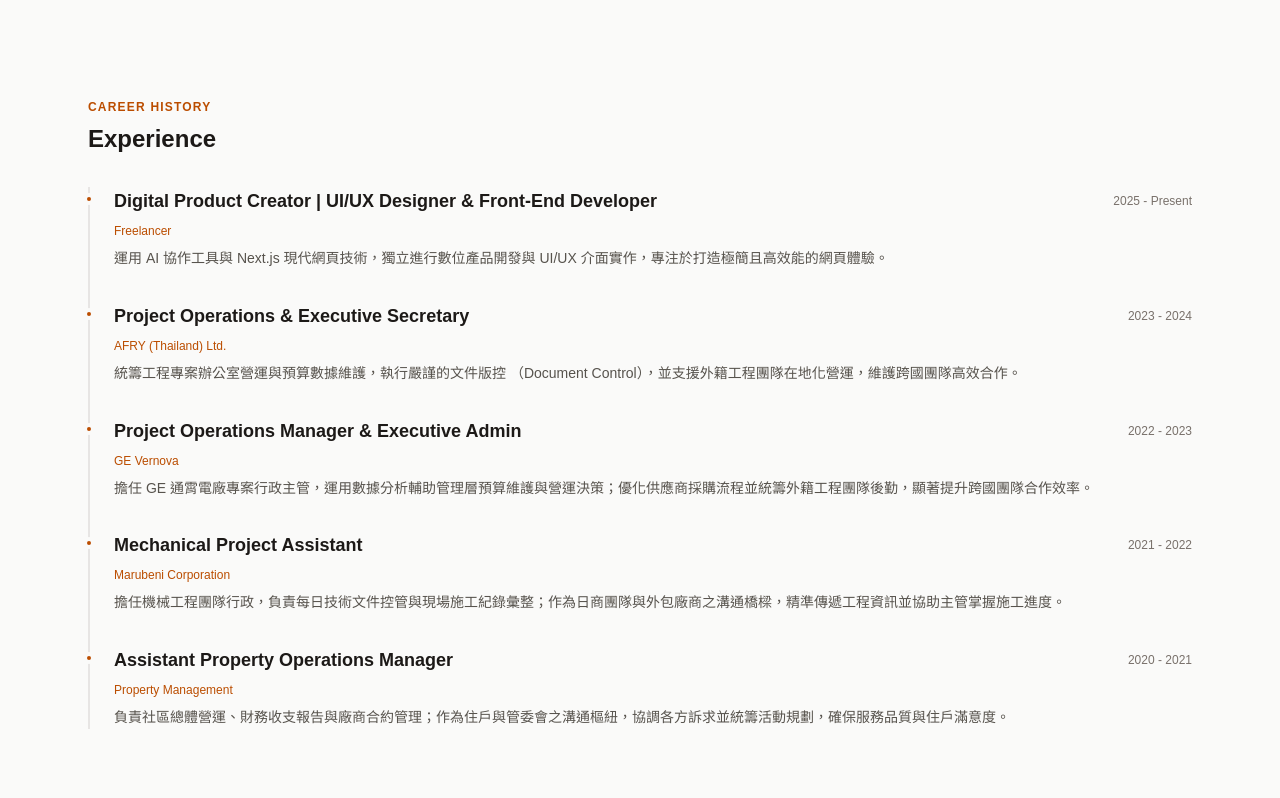
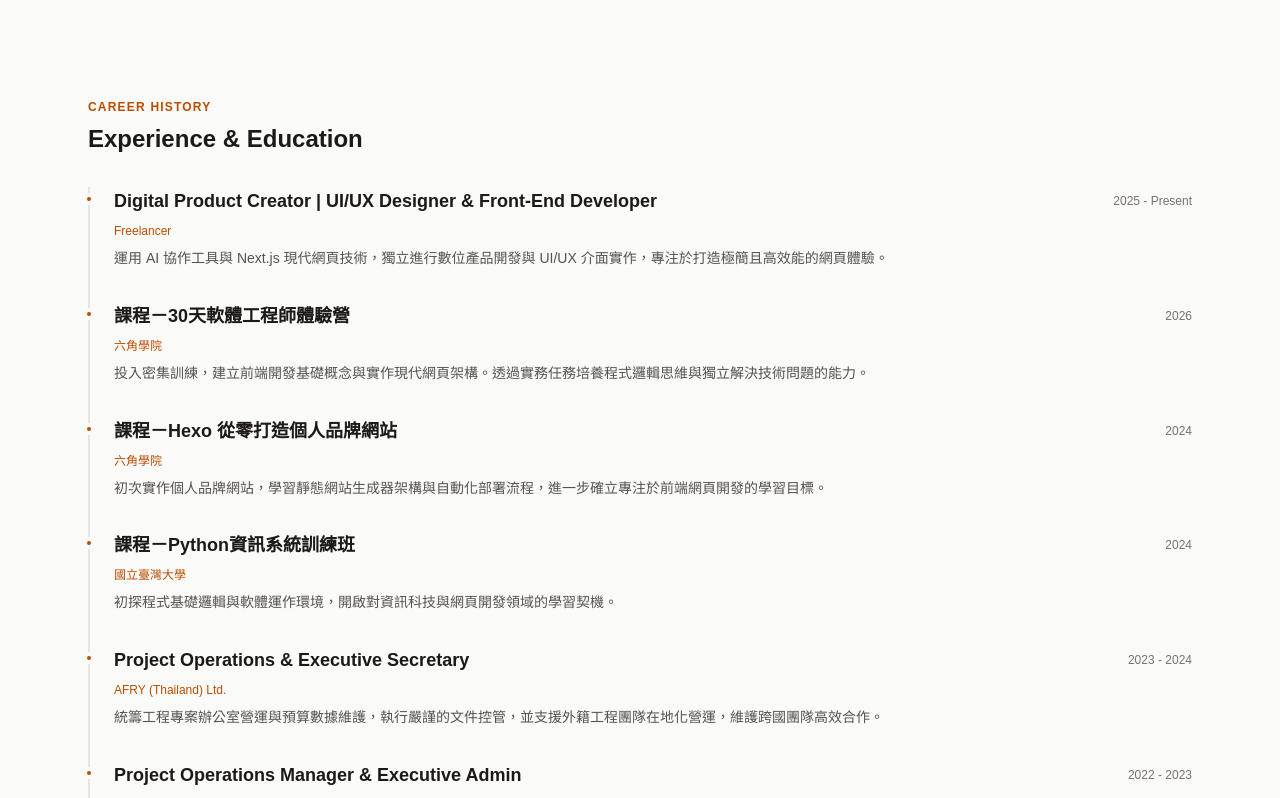
Before and after one commit to if8mile/PIXELOGIC, a Next.js app: page / in a window 1280 px wide. Shown: the part 860-1658 px from the top of the page. Built offline with nearby package versions, Linux system fonts and the light colour scheme.

Commit message:
update: refine food picker UI and style

```diff
--- /dev/null
+++ b/RevealCard.tsx
@@ -0,0 +1,44 @@
+'use client'; // Next.js 需要這行才能在瀏覽器端執行滑動監聽
+
+import { useEffect, useRef, useState } from 'react';
+
+export default function RevealCard({ children }) {
+  const [isVisible, setIsVisible] = useState(false);
+  const ref = useRef(null);
+
+  useEffect(() => {
+    // 使用瀏覽器內建的 IntersectionObserver 來監聽卡片是否滑入畫面
+    const observer = new IntersectionObserver(
+      ([entry]) => {
+        if (entry.isIntersecting) {
+          setIsVisible(true);
+          observer.unobserve(entry.target); // 只要浮現過一次就停止監聽，保持效能
+        }
+      },
+      { threshold: 0.15 } // 參數 0.15 代表卡片露出 15% 時就會觸發動畫
+    );
+
+    if (ref.current) {
+      observer.observe(ref.current);
+    }
+
+    return () => {
+      if (ref.current) observer.unobserve(ref.current);
+    };
+  }, []);
+
+  return (
+    <div
+      ref={ref}
+      // 這裡就是 Tailwind CSS 發揮魅力的地方：
+      // duration-700 控制動畫長度，ease-out 讓動作有自然的減速感
+      className={`transition-all duration-700 ease-out ${
+        isVisible
+          ? 'opacity-100 translate-y-0'
+          : 'opacity-0 translate-y-8' // 還沒滑到時，透明度 0 且往下沉一點點 (translate-y-8)
+      }`}
+    >
+      {children}
+    </div>
+  );
+}
--- a/app/page.tsx
+++ b/app/page.tsx
@@ -1,5 +1,6 @@
 'use client';
 import Image from 'next/image';
+import RevealCard from '../RevealCard';
 import { useState, useEffect } from 'react';
 import { ThemeToggle } from '../components/ThemeToggle';
 import {
@@ -685,6 +686,8 @@ export default function Home() {
       </header>
 
       <main className="max-w-6xl mx-auto px-6 space-y-32 py-12">
+
+
         {/* 1. About/主視覺 Section */}
         <section id="about" className="min-h-[calc(100vh-5rem)] flex flex-col justify-between py-12">
           <div className="grid grid-cols-1 lg:grid-cols-12 gap-12 lg:gap-16 items-end my-auto">
@@ -706,7 +709,7 @@ export default function Home() {
                 </p>
               </div>
               <p className="max-w-2xl text-base text-stone-600 dark:text-slate-400 leading-relaxed">
-                從跨國專案營運到數位產品創作，我習慣用嚴謹的邏輯拆解問題，再用簡潔的介面與程式將想法實現。熱衷於探索AI協作開發與極簡視覺，致力於打造直覺且富有價值的數位體驗。
+              從國小自學電腦拆裝到國中初探HTML，網頁與科技始終是我最渴望探索的領域。曾因『資工需要頂尖數學』的迷思而走向不同的專業，但在累積了數年不同產業及跨國工程專案管理的實戰經驗後，我發現自己最享受的依然是梳理複雜邏輯與解決問題的過程。2024年我決定重新擁抱當初對程式的熱忱，將過去磨練出的嚴謹專案控管與跨部門溝通能力，轉化為打造流暢數位體驗的前端開發技術。
               </p>
               <div className="flex flex-wrap gap-4 pt-2">
                 <button
@@ -734,13 +737,20 @@ export default function Home() {
           </div>
         </section>
 
+      {/* 1. About/主視覺 Section*/}
+
+
       {/* 2. Experience/經歷 Section */}
       <section id="experience" className="scroll-mt-24 space-y-8">
         <div className="space-y-2">
           <h2 className="text-xs font-semibold uppercase tracking-widest text-amber-700 dark:text-violet-400">Career History</h2>
-            <h3 className="text-2xl font-bold">Experience</h3>
+          <h3 className="text-2xl font-bold">Experience & Education</h3>
         </div>
+
         <div className="space-y-8 border-l-2 border-stone-200 dark:border-slate-800 pl-6">
+
+          {/* 區塊 1：Freelancer */}
+          <RevealCard>
             <div className="relative space-y-2">
               <div className="absolute -left-[31px] top-1.5 w-3 h-3 rounded-full bg-amber-700 dark:bg-violet-500 border-4 border-stone-50 dark:border-slate-950"></div>
               <div className="flex flex-col sm:flex-row sm:items-center justify-between text-sm">
@@ -752,6 +762,55 @@ export default function Home() {
                 運用 AI 協作工具與 Next.js 現代網頁技術，獨立進行數位產品開發與 UI/UX 介面實作，專注於打造極簡且高效能的網頁體驗。
               </p>
             </div>
+          </RevealCard>
+
+          {/* 區塊 2：2026 六角學院 */}
+          <RevealCard>
+            <div className="relative space-y-2">
+              <div className="absolute -left-[31px] top-1.5 w-3 h-3 rounded-full bg-amber-700 dark:bg-violet-500 border-4 border-stone-50 dark:border-slate-950"></div>
+              <div className="flex flex-col sm:flex-row sm:items-center justify-between text-sm">
+                <h4 className="text-lg font-bold">課程－30天軟體工程師體驗營</h4>
+                <span className="text-xs text-stone-500 dark:text-slate-400">2026</span>
+              </div>
+              <p className="text-xs font-medium text-amber-700 dark:text-violet-400">六角學院</p>
+              <p className="text-sm text-stone-600 dark:text-slate-400 leading-relaxed">
+                投入密集訓練，建立前端開發基礎概念與實作現代網頁架構。透過實務任務培養程式邏輯思維與獨立解決技術問題的能力。
+              </p>
+            </div>
+          </RevealCard>
+
+          {/* 區塊 3：2024 六角學院 Hexo */}
+          <RevealCard>
+            <div className="relative space-y-2">
+              <div className="absolute -left-[31px] top-1.5 w-3 h-3 rounded-full bg-amber-700 dark:bg-violet-500 border-4 border-stone-50 dark:border-slate-950"></div>
+              <div className="flex flex-col sm:flex-row sm:items-center justify-between text-sm">
+                <h4 className="text-lg font-bold">課程－Hexo 從零打造個人品牌網站</h4>
+                <span className="text-xs text-stone-500 dark:text-slate-400">2024</span>
+              </div>
+              <p className="text-xs font-medium text-amber-700 dark:text-violet-400">六角學院</p>
+              <p className="text-sm text-stone-600 dark:text-slate-400 leading-relaxed">
+                初次實作個人品牌網站，學習靜態網站生成器架構與自動化部署流程，進一步確立專注於前端網頁開發的學習目標。
+              </p>
+            </div>
+          </RevealCard>
+
+          {/* 區塊 4：2024 台大訓練班 */}
+          <RevealCard>
+            <div className="relative space-y-2">
+              <div className="absolute -left-[31px] top-1.5 w-3 h-3 rounded-full bg-amber-700 dark:bg-violet-500 border-4 border-stone-50 dark:border-slate-950"></div>
+              <div className="flex flex-col sm:flex-row sm:items-center justify-between text-sm">
+                <h4 className="text-lg font-bold">課程－Python資訊系統訓練班</h4>
+                <span className="text-xs text-stone-500 dark:text-slate-400">2024</span>
+              </div>
+              <p className="text-xs font-medium text-amber-700 dark:text-violet-400">國立臺灣大學</p>
+              <p className="text-sm text-stone-600 dark:text-slate-400 leading-relaxed">
+                初探程式基礎邏輯與軟體運作環境，開啟對資訊科技與網頁開發領域的學習契機。
+              </p>
+            </div>
+          </RevealCard>
+
+          {/* 區塊 5：AFRY */}
+          <RevealCard>
             <div className="relative space-y-2">
               <div className="absolute -left-[31px] top-1.5 w-3 h-3 rounded-full bg-amber-700 dark:bg-violet-500 border-4 border-stone-50 dark:border-slate-950"></div>
               <div className="flex flex-col sm:flex-row sm:items-center justify-between text-sm">
@@ -760,9 +819,13 @@ export default function Home() {
               </div>
               <p className="text-xs font-medium text-amber-700 dark:text-violet-400">AFRY (Thailand) Ltd.</p>
               <p className="text-sm text-stone-600 dark:text-slate-400 leading-relaxed">
-                統籌工程專案辦公室營運與預算數據維護，執行嚴謹的文件版控 （Document Control），並支援外籍工程團隊在地化營運，維護跨國團隊高效合作。
+                統籌工程專案辦公室營運與預算數據維護，執行嚴謹的文件控管，並支援外籍工程團隊在地化營運，維護跨國團隊高效合作。
               </p>
             </div>
+          </RevealCard>
+
+          {/* 區塊 6：GE Vernova */}
+          <RevealCard>
             <div className="relative space-y-2">
               <div className="absolute -left-[31px] top-1.5 w-3 h-3 rounded-full bg-amber-700 dark:bg-violet-500 border-4 border-stone-50 dark:border-slate-950"></div>
               <div className="flex flex-col sm:flex-row sm:items-center justify-between text-sm">
@@ -774,6 +837,10 @@ export default function Home() {
                 擔任 GE 通霄電廠專案行政主管，運用數據分析輔助管理層預算維護與營運決策；優化供應商採購流程並統籌外籍工程團隊後勤，顯著提升跨國團隊合作效率。
               </p>
             </div>
+          </RevealCard>
+
+          {/* 區塊 7：Marubeni */}
+          <RevealCard>
             <div className="relative space-y-2">
               <div className="absolute -left-[31px] top-1.5 w-3 h-3 rounded-full bg-amber-700 dark:bg-violet-500 border-4 border-stone-50 dark:border-slate-950"></div>
               <div className="flex flex-col sm:flex-row sm:items-center justify-between text-sm">
@@ -785,19 +852,13 @@ export default function Home() {
                 擔任機械工程團隊行政，負責每日技術文件控管與現場施工紀錄彙整；作為日商團隊與外包廠商之溝通橋樑，精準傳遞工程資訊並協助主管掌握施工進度。
               </p>
             </div>
-            <div className="relative space-y-2">
-              <div className="absolute -left-[31px] top-1.5 w-3 h-3 rounded-full bg-amber-700 dark:bg-violet-500 border-4 border-stone-50 dark:border-slate-950"></div>
-              <div className="flex flex-col sm:flex-row sm:items-center justify-between text-sm">
-                <h4 className="text-lg font-bold">Assistant Property Operations Manager</h4>
-                <span className="text-xs text-stone-500 dark:text-slate-400">2020 - 2021</span>
-              </div>
-              <p className="text-xs font-medium text-amber-700 dark:text-violet-400">Property Management</p>
-              <p className="text-sm text-stone-600 dark:text-slate-400 leading-relaxed">
-                負責社區總體營運、財務收支報告與廠商合約管理；作為住戶與管委會之溝通樞紐，協調各方訴求並統籌活動規劃，確保服務品質與住戶滿意度。
-              </p>
-            </div>
+            </RevealCard>
+
+
+
 </div>
       </section>
+
 
         {/* 3. Portfolio/互動小工具 Section */}
         <section id="portfolio" className="scroll-mt-24 space-y-12">
```
Lines whose indentation alone changed are shown as unchanged.
